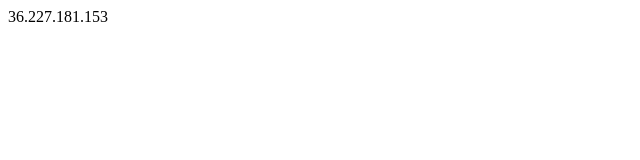
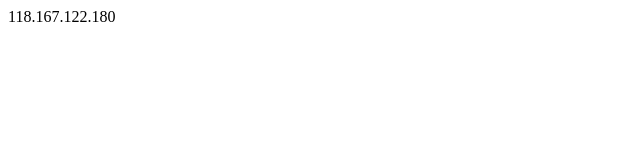
Before and after one commit to kshieh1/test1, a plain HTML site: page current_ip.html in a window 1280 px wide. Shown: the full height of the page, 0-640 px from the left. Drawn offline with Linux system fonts and the light colour scheme.

Commit message:
Automatic save commit initiated at Wed 12 Jul 03:50:02 CST 2017

```diff
--- a/current_ip.html
+++ b/current_ip.html
@@ -1 +1 @@
-<html><p>36.227.181.153</p></html>
+<html><p>118.167.122.180</p></html>
```
Also changed, not shown: 1 other file.
